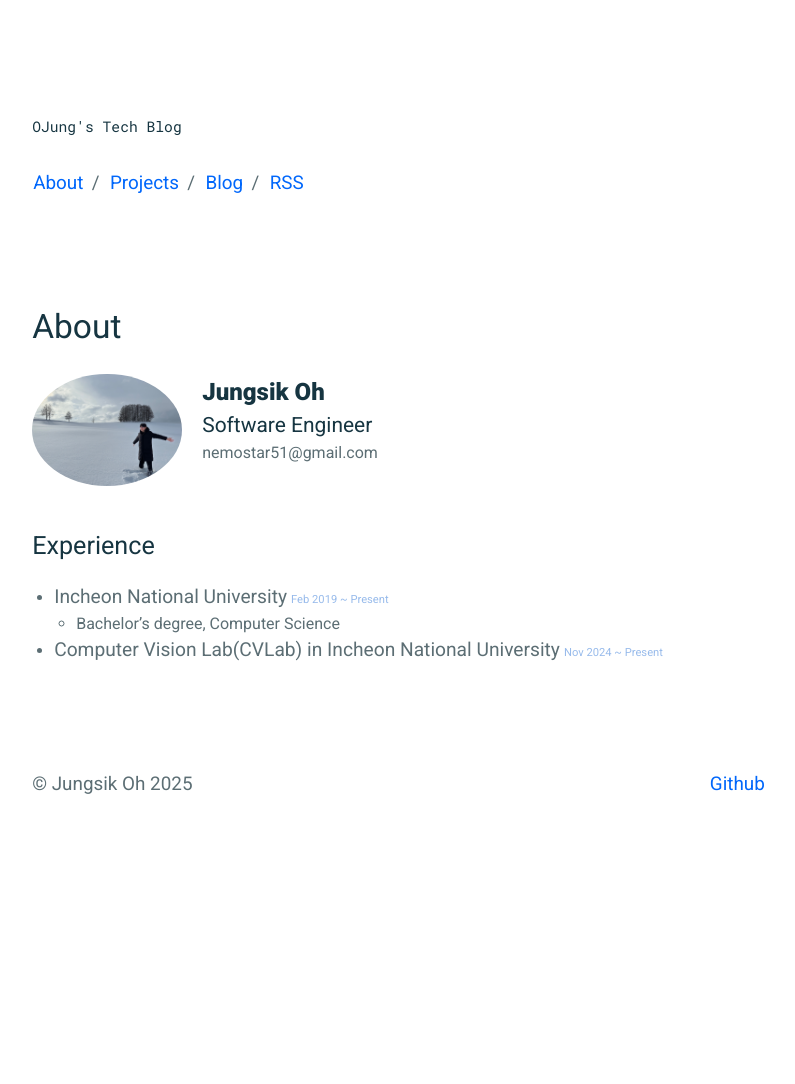
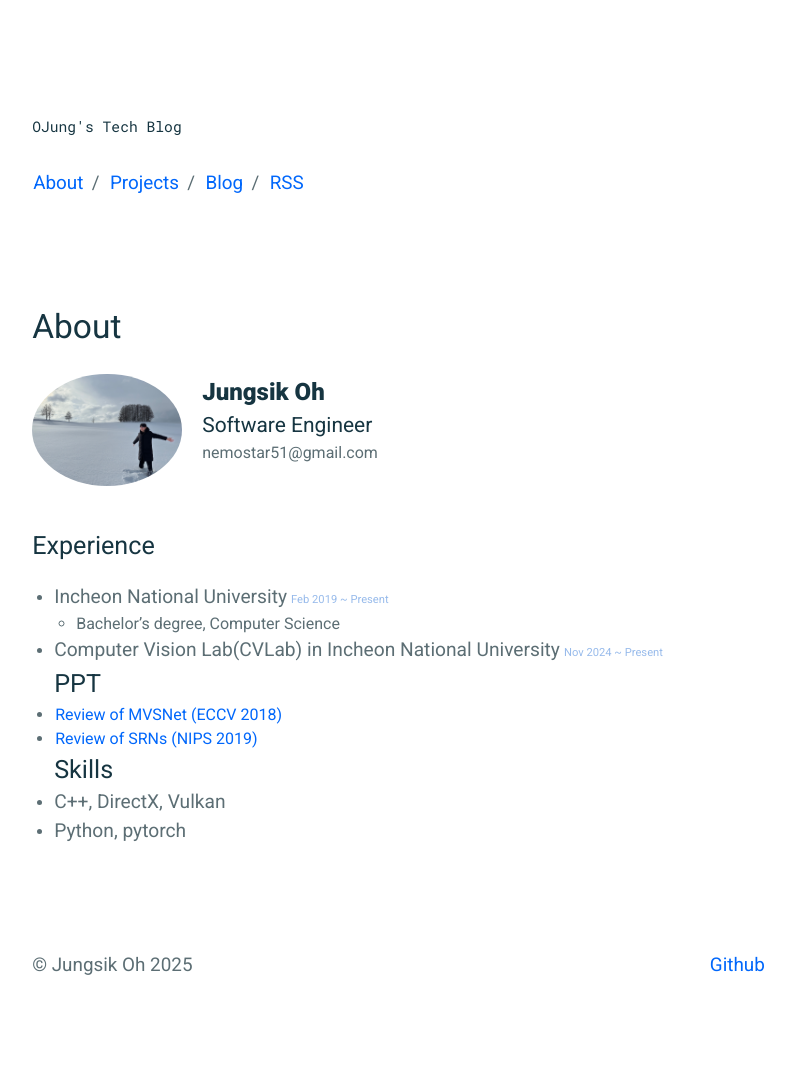
Before and after one commit to JungsikOh/jungsikoh.github.io, a Jekyll site: the page built from index.md, in a window 1280 px wide. Shown: the whole page, without its empty margins (241-1036 px from the left). Built offline with Jekyll 4.4.1, drawn with Linux system fonts in a browser that asks for light colours; before the commit the page ends 903 px from its top, so only the background shows below that.

```diff
--- a/index.md
+++ b/index.md
@@ -20,3 +20,11 @@
 - <span style="font-size:120%">Incheon National University</span> <span style="font-size:70%; color:#98BBEB;">Feb 2019 ~ Present</span>
 	- Bachelor's degree, Computer Science
 - <span style="font-size:120%">Computer Vision Lab(CVLab) in Incheon National University</span> <span style="font-size:70%; color:#98BBEB;">Nov 2024 ~ Present</span>
+<br/>
+## PPT
+- [Review of MVSNet (ECCV 2018)](https://www.slideshare.net/slideshow/review-of-mvsnet-2018-_250110_ojung-pptx/275811840)
+- [Review of SRNs (NIPS 2019)](https://www.slideshare.net/slideshow/scene-representation-networks-nips-2019-_ojung/275818168)
+<br/>
+## Skills
+- <span style="font-size:120%">C++, DirectX, Vulkan</span>
+- <span style="font-size:120%">Python, pytorch</span>
```
